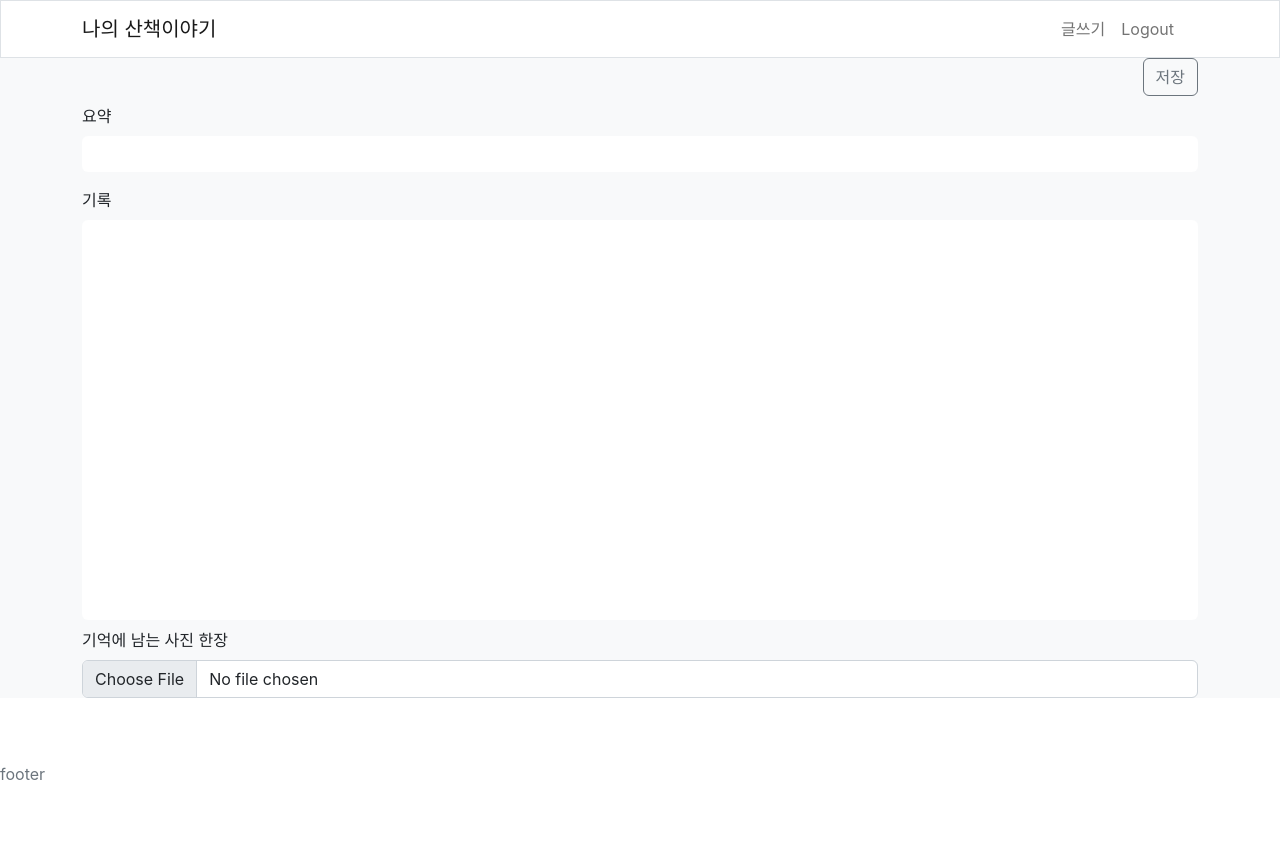
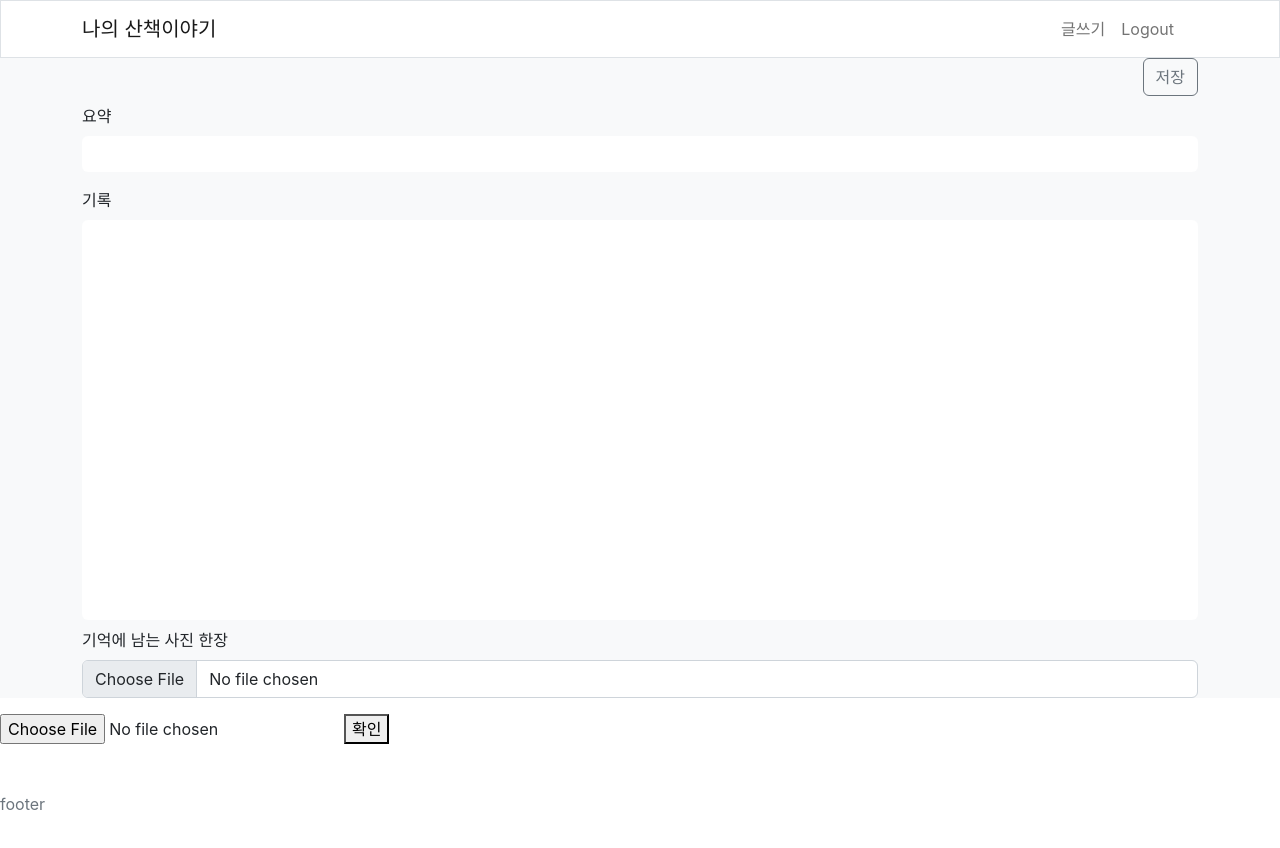
Before and after one commit to amiekim/go-for-a-walk, a React (Create React App) app: page /diary in a window 1280 px wide. Shown: the top 848 px of the page. Built offline with nearby package versions, Linux system fonts and the light colour scheme; no server answers; the database is empty; sample sign-in values are in the browser's storage.

Commit message:
이미지 박스 작성중

```diff
--- a/src/App.js
+++ b/src/App.js
@@ -8,7 +8,7 @@ import Header from './components/Header';
 import PrivateRoute from './components/PrivateRoute';
 
 function App(props) {
-  const { authService, repositoryService } = props;
+  const { authService, repositoryService, FileInput } = props;
 
   return (
         <>
@@ -17,7 +17,7 @@ function App(props) {
             <Route path="/login" element={<Login authService={authService} />} />
             <Route path="/diary" element={
             <PrivateRoute>
-              <Diary repositoryService={repositoryService} />
+              <Diary repositoryService={repositoryService} FileInput={FileInput}/>
             </PrivateRoute>
             } />
             <Route path="/write" element={<Write />} />
--- /dev/null
+++ b/src/components/common/ImageFileInput.jsx
@@ -0,0 +1,27 @@
+import React, { useRef } from 'react'
+
+const ImageFileInput = (props) => {
+  const { imageUploder, onFileChange } = props
+  const inputRef = useRef();
+  const onButtonClick = () => {
+    inputRef.current.click();
+  }
+  const onChange = async(event) => {
+    const uploaded = imageUploder.upload(event.target.files[0])
+    console.log(uploaded,"...")
+    // onFileChange({
+    //   name: "fileName",
+    //   url:""
+    // });
+
+  }
+
+  return (
+    <div>
+      <input ref={inputRef} type="file" accept='image/*' name="file" onChange={onChange}/>
+      <button onClick={onButtonClick}>확인</button>
+    </div>
+  )
+}
+
+export default ImageFileInput
--- a/src/components/component/Diary.jsx
+++ b/src/components/component/Diary.jsx
@@ -11,7 +11,7 @@ import { useNavigate } from 'react-router-dom';
 
 
 const Diary = (props) => {
-  const { repositoryService } = props
+  const { repositoryService, FileInput } = props
   const navigate = useNavigate()
   const userInfo = useSelector(state => state.loginReducer)
   const formRef = useRef();
@@ -97,7 +97,7 @@ const Diary = (props) => {
           </div>
         </section>
       </section>
-
+      <FileInput />
       <Footer />
     </>
   )
--- a/src/index.js
+++ b/src/index.js
@@ -13,9 +13,15 @@ import { PersistGate } from 'redux-persist/integration/react';
 
 import App from './App';
 import './index.css';
+import ImageUploader from './service/image_uploader';
+import ImageFileInput from './components/common/ImageFileInput';
 
 // auth를 디펜던시 인젝션해줌
 const authService = new AuthService(firebaseApp);
+const imageUploader = new ImageUploader();
+// 확장성을 위해 ...props를 사용
+const FileInput = props => (<ImageFileInput {...props} imageUploader={imageUploader}/>)
+
 const repositoryService = new DiaryRepository(database)
 const root = ReactDOM.createRoot(document.getElementById('root'));
 
@@ -23,7 +29,7 @@ root.render(
     <Provider store={store}>
       <PersistGate loading={null} persistor={persistor}>
         <BrowserRouter>
-          <App authService={authService} repositoryService={repositoryService}/>
+          <App authService={authService} repositoryService={repositoryService} FileInput={FileInput}/>
         </BrowserRouter>
       </PersistGate>
     </Provider>
--- a/src/service/diary_repository.js
+++ b/src/service/diary_repository.js
@@ -25,7 +25,7 @@ class DiaryRepository {
         const repoName = userId[0] + '_a_' + emailAddr
         const starCountRef = ref(this.firebaseDatabase, 'user/' + repoName);
         onValue(starCountRef, (snapshot) => {
-            console.log(snapshot.val());
+            // console.log(snapshot.val());
         });
     }
 }
--- /dev/null
+++ b/src/service/image_uploader.js
@@ -0,0 +1,23 @@
+class ImageUploader {
+    async upload(file) {
+        const url = "https://api.cloudinary.com/v1_1/demo/image/upload";
+        const formData = new FormData();
+
+            formData.append("file", file);
+            formData.append("upload_preset", "docs_upload_example_us_preset");
+
+            const result = await fetch(url, {
+            method: "POST",
+            body: formData
+            })
+            .then((response) => {
+                return response.text();
+            })
+            .then((data) => {
+                document.getElementById("data").innerHTML += data;
+            });
+            return result.json();
+    }
+}
+
+export default ImageUploader
```
